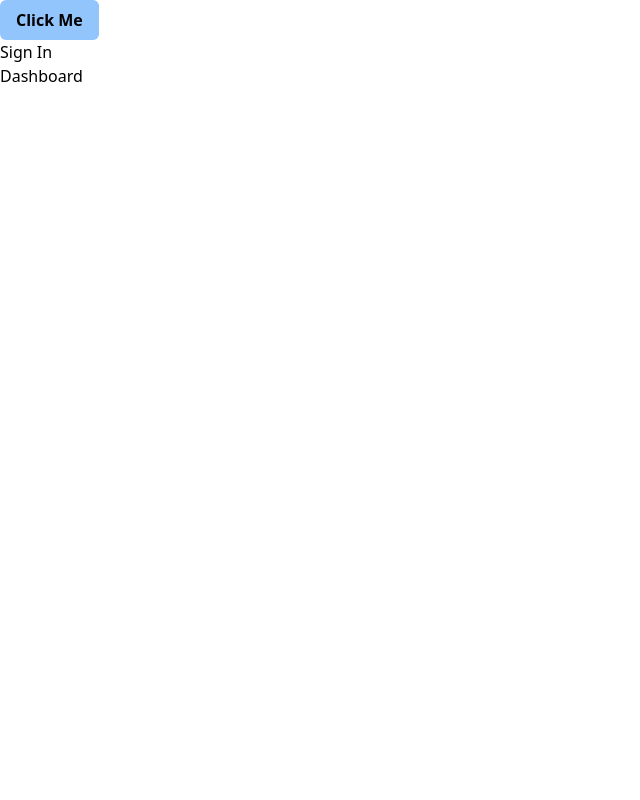
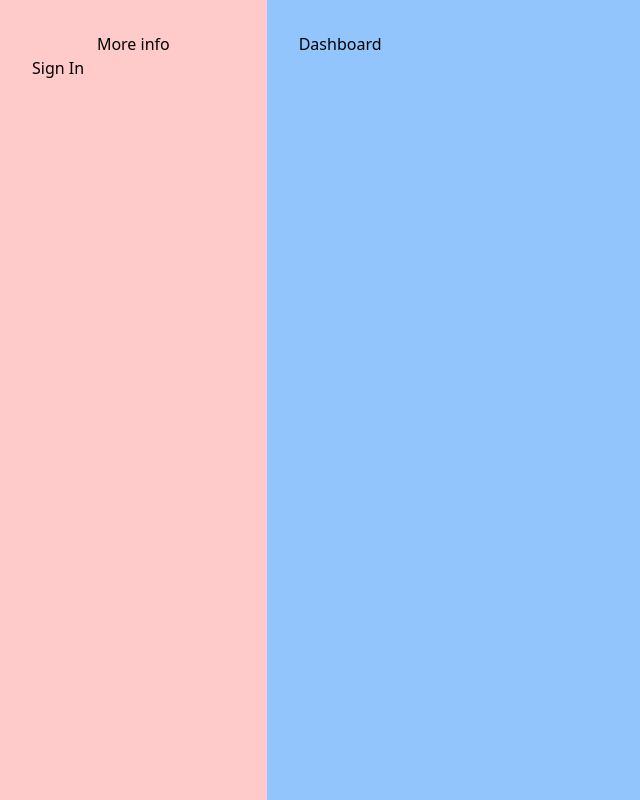
Before and after one commit to davidhin/full-stack-poc, a Next.js app: page / in a window 1280 px wide. Shown: the whole page, without its empty margins (0-640 px from the left). Built offline with nearby package versions, Linux system fonts and the light colour scheme; no server answers.

Commit message:
Learning flexbox and layouting

```diff
--- a/app/components/navigation-sidebar.tsx
+++ b/app/components/navigation-sidebar.tsx
@@ -1,4 +1,5 @@
 import Button from "@/app/components/button";
+import * as Popover from "@radix-ui/react-popover";
 import { getSession } from "@/app/lib/auth";
 import { Overrides } from "@/app/types/overrides";
 import Link from "next/link";
@@ -11,8 +12,19 @@ export default async function NavigationSidebar({
   const session = await getSession(overrides);
 
   return (
-    <div>
-      <Button variant="primary">Click Me</Button>
+    <div className="bg-red-200 p-8 w-80 flex flex-col h-screen">
+      <Popover.Root>
+        <Popover.Trigger>More info</Popover.Trigger>
+        <Popover.Portal>
+          <Popover.Content>
+            <Button variant="primary">Click Me</Button>
+          </Popover.Content>
+        </Popover.Portal>
+      </Popover.Root>
+
+      <h1>{session?.user?.name}</h1>
+      <p>{session?.user?.email}</p>
+
       <p>
         {session ? (
           <Link href="/api/auth/signout">Sign Out</Link>
@@ -20,8 +32,6 @@ export default async function NavigationSidebar({
           <Link href="/api/auth/signin">Sign In</Link>
         )}
       </p>
-      <h1>{session?.user?.name}</h1>
-      <p>{session?.user?.email}</p>
     </div>
   );
 }
--- a/app/layout.tsx
+++ b/app/layout.tsx
@@ -14,9 +14,13 @@ export default async function RootLayout({
 }) {
   return (
     <html lang="en">
-      <body>
+      <body className="flex">
         <NavigationSidebar />
-        <main>{children}</main>
+        <div className="flex justify-center grow w-full bg-green-500">
+          <main className="p-8 grow max-w-screen-lg bg-blue-300">
+            {children}
+          </main>
+        </div>
       </body>
     </html>
   );
--- a/package.json
+++ b/package.json
@@ -18,6 +18,7 @@
   },
   "dependencies": {
     "@prisma/client": "^5.16.1",
+    "@radix-ui/react-popover": "1.1.1",
     "@vercel/postgres": "^0.9.0",
     "class-variance-authority": "^0.7.0",
     "clsx": "^2.1.1",
```
Also changed, not shown: 1 other file (tests, documents, lock files or other folders).
